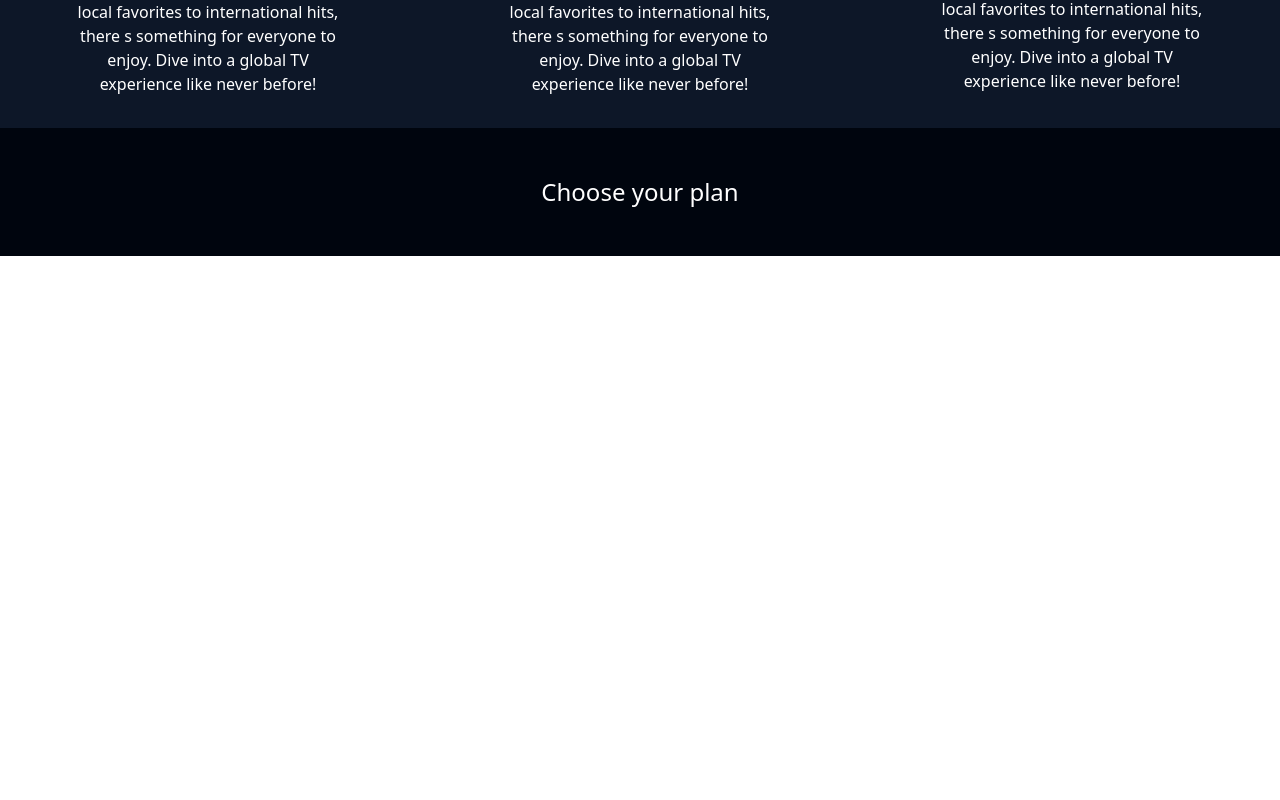
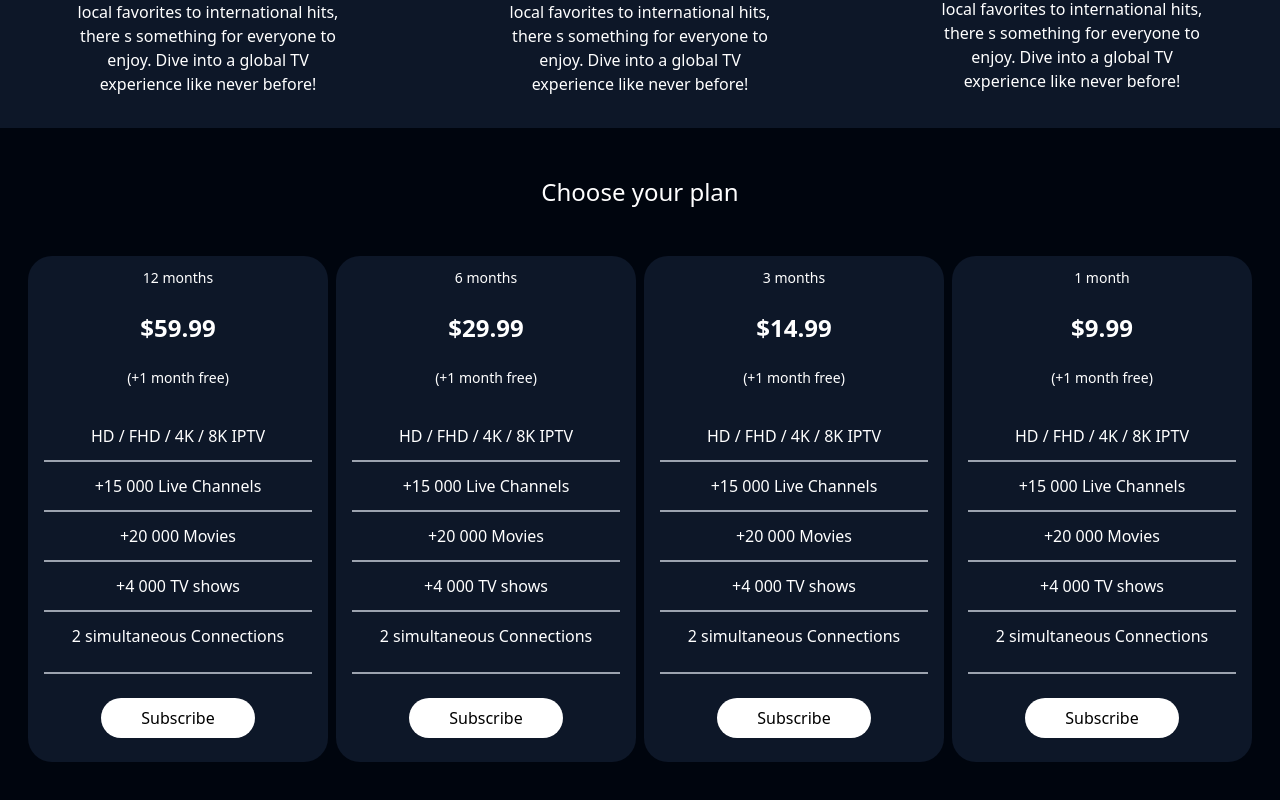
Before and after one commit to MohcineAz/iptv, a React (Vite) app: page / in a window 1280 px wide. Shown: the part 2380-3180 px from the top of the page. Before the commit the page ends 2636 px from the top, so only its background shows below. Built offline with nearby package versions, Linux system fonts and the light colour scheme.

Commit message:
Add Priceing Cards

```diff
--- a/src/components/Pricing.jsx
+++ b/src/components/Pricing.jsx
@@ -1,11 +1,48 @@
 import React from "react";
-
+import PricingCard from "./PricingCard";
+const pricingData = [
+  {
+      id: 1,
+      month : '12 months',
+      price: '$59.99',
+      free : '(+1 month free)',
+      features : ['HD / FHD / 4K / 8K IPTV','+15 000 Live Channels','+20 000 Movies','+4 000 TV shows','2 simultaneous Connections']
+  },
+  {
+    id: 2,
+    month : '6 months',
+    price: '$29.99',
+    free : '(+1 month free)',
+    features : ['HD / FHD / 4K / 8K IPTV','+15 000 Live Channels','+20 000 Movies','+4 000 TV shows','2 simultaneous Connections']
+  },
+  {
+    id: 3,
+    month : '3 months',
+    price: '$14.99',
+    free : '(+1 month free)',
+    features : ['HD / FHD / 4K / 8K IPTV','+15 000 Live Channels','+20 000 Movies','+4 000 TV shows','2 simultaneous Connections']
+  },
+  {
+    id: 4,
+    month : '1 month',
+    price: '$9.99',
+    free : '(+1 month free)',
+    features : ['HD / FHD / 4K / 8K IPTV','+15 000 Live Channels','+20 000 Movies','+4 000 TV shows','2 simultaneous Connections']
+  }
+]
 function Pricing() {
   return (
     <section className="bg-[#00050E] py-12 px-8">
       <div className="title text-white text-center text-2xl">
         Choose your plan
       </div>
+      <div className="py-12 grid gap-4 grid-cols-4 place-content-center place-items-center items-stretch">
+        {
+          pricingData.map((plan, index) =>
+            <PricingCard key={index} {...plan} />
+          )
+        }
+      </div>
     </section>
   );
 }
--- /dev/null
+++ b/src/components/PricingCard.jsx
@@ -0,0 +1,27 @@
+import React from 'react'
+import Button from './Button'
+
+function PricingCard({month, price, free, features}) {
+  return (
+    <section>
+      <div className='min-w-[300px] bg-[#0D1728] text-white rounded-3xl h-full text-center flex flex-col justify-between px-4 border-transparent hover:border-2 hover:border-amber-200 transition-all duration-300'>
+       <h3 className='text-sm py-3'>{month}</h3>
+       <p className='font-semibold text-2xl py-3'>{price}</p>
+       <h3 className='text-sm py-3'>{free}</h3>
+       <ul className='flex flex-col grow py-3 border-gray-400 border-b-2'>
+        {
+          features.map((feature, index) =>
+            <li key={index} className='flex-1 flex items-center justify-center py-3 border-gray-400 border-b-2 last:border-none'>{feature}</li>
+          )
+        }
+       </ul>
+       <div className='py-6 '>
+          <Button className='bg-white text-black' text='Subscribe'/>
+       </div>
+
+      </div>
+    </section>
+  )
+}
+
+export default PricingCard
```
